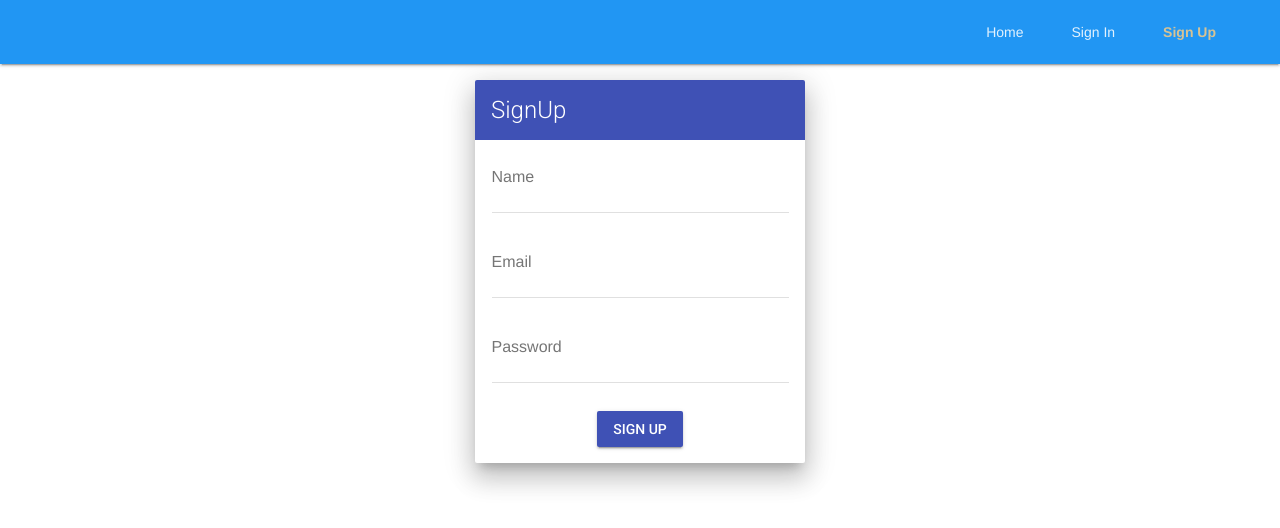
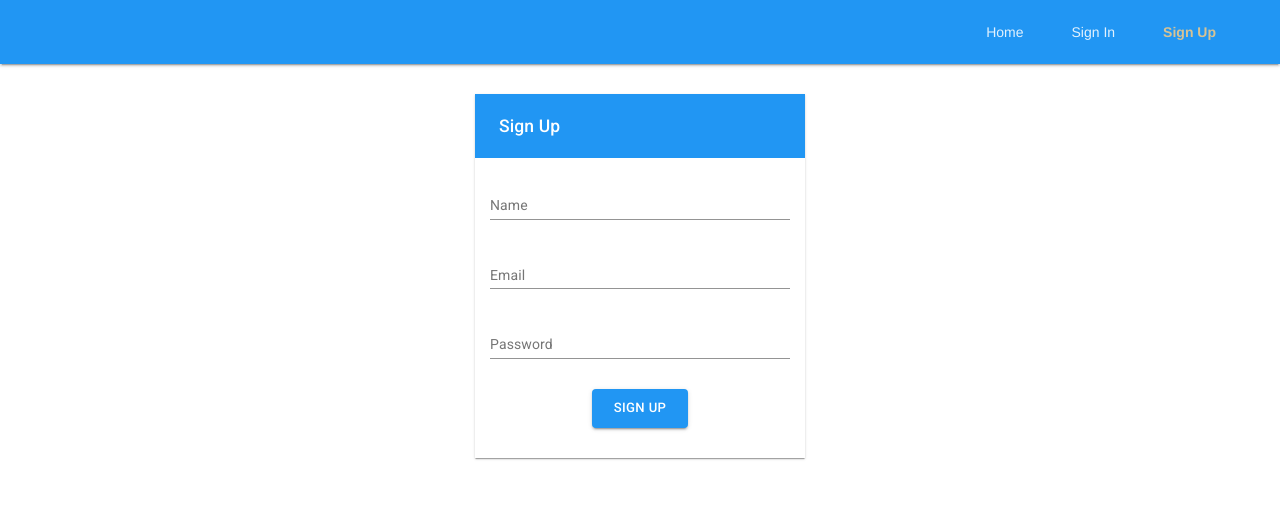
Before and after one commit to jeremiahogutu/social-network, a React (Create React App) app in the folder social-front-end/: page /signup in a window 1280 px wide. Shown: the top 528 px of the page. Built offline with nearby package versions, Linux system fonts and the light colour scheme.

Commit message:
fixed signup and signin

```diff
--- a/social-front-end/src/components/user/Profile.js
+++ b/social-front-end/src/components/user/Profile.js
@@ -123,9 +123,9 @@ class Profile extends Component {
                                                 Follow
                                             </Button>
                                         ) : (
-                                            <button onClick={() => this.clickFollowButton(unfollow)} className="mdl-button mdl-js-button mdl-button--raised mdl-button--accent">
+                                            <Button onClick={() => this.clickFollowButton(unfollow)} variant="contained" size="large" color="secondary">
                                                 UnFollow
-                                            </button>
+                                            </Button>
                                         )
                                     }
                                 </div>
--- a/social-front-end/src/components/user/ProfileTabs.js
+++ b/social-front-end/src/components/user/ProfileTabs.js
@@ -47,8 +47,8 @@ function ScrollableTabsButtonAuto(props) {
                 <Tabs
                     value={value}
                     onChange={handleChange}
-                    indicatorColor={"#2196f3"}
-                    textColor={"#2196f3"}
+                    indicatorColor="primary"
+                    textColor="primary"
                     variant="scrollable"
                     scrollButtons="auto"
                 >
--- a/social-front-end/src/components/user/Signin.js
+++ b/social-front-end/src/components/user/Signin.js
@@ -1,6 +1,8 @@
 import React, {Component} from 'react';
 import {Redirect} from "react-router-dom";
 import {signin, authenticate} from "../auth";
+// import AppBar from '@material-ui/core/AppBar';
+import {AppBar, Typography, Toolbar, Button, Box, TextField, Card, Grid} from "@material-ui/core";
 
 class Signin extends Component {
     constructor() {
@@ -43,55 +45,60 @@ class Signin extends Component {
     };
 
 
-
     signInForm = (email, password, error) => (
-        <div className='mdl-grid' style={{justifyContent: 'center'}}>
-            <div className="mdl-card mdl-shadow--16dp util-center util-spacing-h--40px" style={{margin: "30px auto"}}>
-                <div className="mdl-card__title mdl-color--indigo">
-                    <h2 className="mdl-card__title-text mdl-color-text--white">Login</h2>
+        <Grid container style={{justifyContent: 'center', width: '100%'}}>
+            <Grid item xs style={{justifyContent: 'center'}}>
+                <Card style={{margin: "30px auto", width: '330px', borderRadius: 0}}>
+                    <div style={{flexGrow: 1}}>
+                        <AppBar position="static" style={{boxShadow: 'none', backgroundColor: '#2196f3'}}>
+                            <Toolbar>
+                                <Typography variant="h6" color="inherit">
+                                    Sign In
+                                </Typography>
+                            </Toolbar>
+                        </AppBar>
                     </div>
-                <div className="mdl-card__supporting-text mdl-grid">
-                    <b className="mdl-color-text--accent" style={{display: error ? "" : "none"}}>{error}</b>
-                    <form>
-                        <div
-                            className="mdl-textfield mdl-js-textfield mdl-textfield">
-                            <label className=""
-                                   htmlFor="textfield_username">Email</label>
-                            <input
-                                onChange={this.handleChange("email")}
-                                className="mdl-textfield__input"
+                        <Typography component="div" variant="body1">
+                            <Box color="error.main" style={{display: error ? "" : "none"}}>{error}</Box>
+                        </Typography>
+                        <form style={{width: '100%'}}>
+                            <div style={{margin: '0 15px 30px'}}>
+                                <TextField
+                                    id="standard-name"
+                                    label="Email"
                                     type="email"
-                                id="textfield_username"
                                     name="email"
                                     value={email}
+                                    fullWidth
+                                    margin="normal"
+                                    onChange={this.handleChange("email")}
                                 />
                             </div>
-                        <div
-                            className="mdl-textfield mdl-js-textfield mdl-textfield">
-                            <label
-                                   htmlFor="textfield_password">Password</label>
-                            <input
-                                className="mdl-textfield__input"
-                                onChange={this.handleChange("password")}
+                            <div style={{margin: '30px 15px'}}>
+                                <TextField
+                                    id="standard-password-input"
+                                    label="Password"
                                     type="password"
-                                id="textfield_password"
                                     name="password"
                                     value={password}
+                                    fullWidth
+                                    onChange={this.handleChange("password")}
                                 />
                             </div>
-                        <div className="mdl-cell mdl-cell--12-col send-button" align="center">
-                            <button
+                            <div style={{display: 'flex', justifyContent: 'center', alignItems: 'center', margin: '30px 0'}}>
+                                <Button
                                     onClick={this.onSubmit}
                                     type="submit"
-                                className="mdl-button mdl-js-ripple-effect mdl-js-button mdl-button--raised mdl-button--colored mdl-color--primary"
+                                    style={{backgroundColor: '#2196f3', color: '#fff'}}
+                                    variant="contained" size="large"
                                 >
-                                Log In
-                            </button>
+                                    Sign In
+                                </Button>
                             </div>
                         </form>
-                </div>
-            </div>
-        </div>
+                </Card>
+            </Grid>
+        </Grid>
     );
 
     render() {
--- a/social-front-end/src/components/user/Signup.js
+++ b/social-front-end/src/components/user/Signup.js
@@ -1,6 +1,7 @@
 import React, {Component} from 'react';
 import {signup} from "../auth";
 import {NavLink} from "react-router-dom";
+import {AppBar, Box, Button, Card, Grid, TextField, Toolbar, Typography} from "@material-ui/core";
 
 class Signup extends Component {
     constructor() {
@@ -47,70 +48,87 @@ class Signup extends Component {
 
 
     signUpForm = (name, email, password, error) => (
-        <div className="mdl-card mdl-shadow--16dp util-center util-spacing-h--40px" style={{margin: "0 auto"}}>
-            <div className="mdl-card__title mdl-color--indigo">
-                <h2 className="mdl-card__title-text mdl-color-text--white">SignUp</h2>
+        <Grid container style={{justifyContent: 'center', width: '100%'}}>
+            <Grid item xs style={{justifyContent: 'center'}}>
+                <Card style={{margin: "30px auto", width: '330px', borderRadius: 0}}>
+                    <div style={{flexGrow: 1}}>
+                        <AppBar position="static" style={{boxShadow: 'none', backgroundColor: '#2196f3'}}>
+                            <Toolbar>
+                                <Typography variant="h6" color="inherit">
+                                    Sign Up
+                                </Typography>
+                            </Toolbar>
+                        </AppBar>
                     </div>
-            <div className="mdl-card__supporting-text mdl-grid">
-                <b className="mdl-color-text--accent" style={{display: error ? "" : "none"}}>{error}</b>
-                <form>
-                    <div className="mdl-textfield mdl-js-textfield mdl-textfield">
-                        <label
-                               htmlFor="textfield_username">Name</label>
-                        <input
-                            onChange={this.handleChange("name")}
-                            className="mdl-textfield__input"
-                            type="text"
-                            id="textfield_name"
+                    <Typography component="div" variant="body1">
+                        <Box color="error.main" style={{display: error ? "" : "none"}}>{error}</Box>
+                    </Typography>
+                    <form style={{width: '100%'}}>
+                        <div style={{margin: '0 15px 0'}}>
+                            <TextField
+                                id="standard-name"
+                                label="Name"
+                                type="name"
                                 name="name"
                                 value={name}
+                                fullWidth
+                                margin="normal"
+                                onChange={this.handleChange("name")}
                             />
                         </div>
-                    <div className="mdl-textfield mdl-js-textfield mdl-textfield">
-                        <label htmlFor="textfield_username">Email</label>
-                        <input
-                            onChange={this.handleChange("email")}
-                            className="mdl-textfield__input"
+                        <div style={{margin: '0 15px 0'}}>
+                            <TextField
+                                id="standard-email-input"
+                                label="Email"
                                 type="email"
-                            id="textfield_email"
                                 name="email"
                                 value={email}
+                                fullWidth
+                                margin="normal"
+                                onChange={this.handleChange("email")}
                             />
                         </div>
-                    <div className="mdl-textfield mdl-js-textfield mdl-textfield">
-                        <label htmlFor="textfield_password">Password</label>
-                        <input
-                            className="mdl-textfield__input"
-                            onChange={this.handleChange("password")}
+                        <div style={{margin: '16px 15px'}}>
+                            <TextField
+                                id="standard-password-input"
+                                label="Password"
                                 type="password"
-                            id="textfield_password"
                                 name="password"
                                 value={password}
+                                fullWidth
+                                onChange={this.handleChange("password")}
                             />
                         </div>
-                    <div className="mdl-cell mdl-cell--12-col send-button" align="center">
-                        <button
+                        <div style={{display: 'flex', justifyContent: 'center', alignItems: 'center', margin: '30px 0'}}>
+                            <Button
                                 onClick={this.onSubmit}
                                 type="submit"
-                            className="mdl-button mdl-js-ripple-effect mdl-js-button mdl-button--raised mdl-button--colored mdl-color--primary"
+                                style={{backgroundColor: '#2196f3', color: '#fff'}}
+                                variant="contained" size="large"
                             >
                                 Sign Up
-                        </button>
+                            </Button>
                         </div>
                     </form>
-            </div>
-        </div>
+                </Card>
+            </Grid>
+        </Grid>
     );
 
     render() {
         const {name, email, password, error, signUpSuccess} = this.state;
         return (
-            <div className='mdl-grid' style={{display: 'flex', justifyContent: 'center'}}>
-                <div className="mdl-cell mdl-cell--12-col mdl-cell--8-col-tablet mdl-cell--4-col-phone" style={{display: signUpSuccess ? "flex" : "none", justifyContent: 'center', padding: '20px 0'}}>New account is successfully created. Please{" "} <NavLink to='/signin'>{" "} Sign in</NavLink></div>
-                <div className="mdl-cell mdl-cell--12-col mdl-cell--8-col-tablet mdl-cell--4-col-phone">
+            <Grid style={{display: 'flex', justifyContent: 'center'}}>
+                <Typography component="div" variant="body1"  style={{display: signUpSuccess ? "flex" : "none", justifyContent: 'center', padding: '20px 0'}}>
+                    <Box color="error.main" style={{display: error ? "" : "none"}}>New account is successfully created. Please{" "} <NavLink to='/signin'>{" "} Sign in</NavLink></Box>
+                </Typography>
+                {/*<div className="mdl-cell mdl-cell--12-col mdl-cell--8-col-tablet mdl-cell--4-col-phone" style={{display: signUpSuccess ? "flex" : "none", justifyContent: 'center', padding: '20px 0'}}>New account is successfully created. Please{" "} <NavLink to='/signin'>{" "} Sign in</NavLink></div>*/}
+                <Grid container spacing={3}>
+                    <Grid item xs={12}>
                         {this.signUpForm(name, email, password, error)}
-                </div>
-            </div>
+                    </Grid>
+                </Grid>
+            </Grid>
         );
     }
 }
```
Lines whose indentation alone changed are shown as unchanged.
